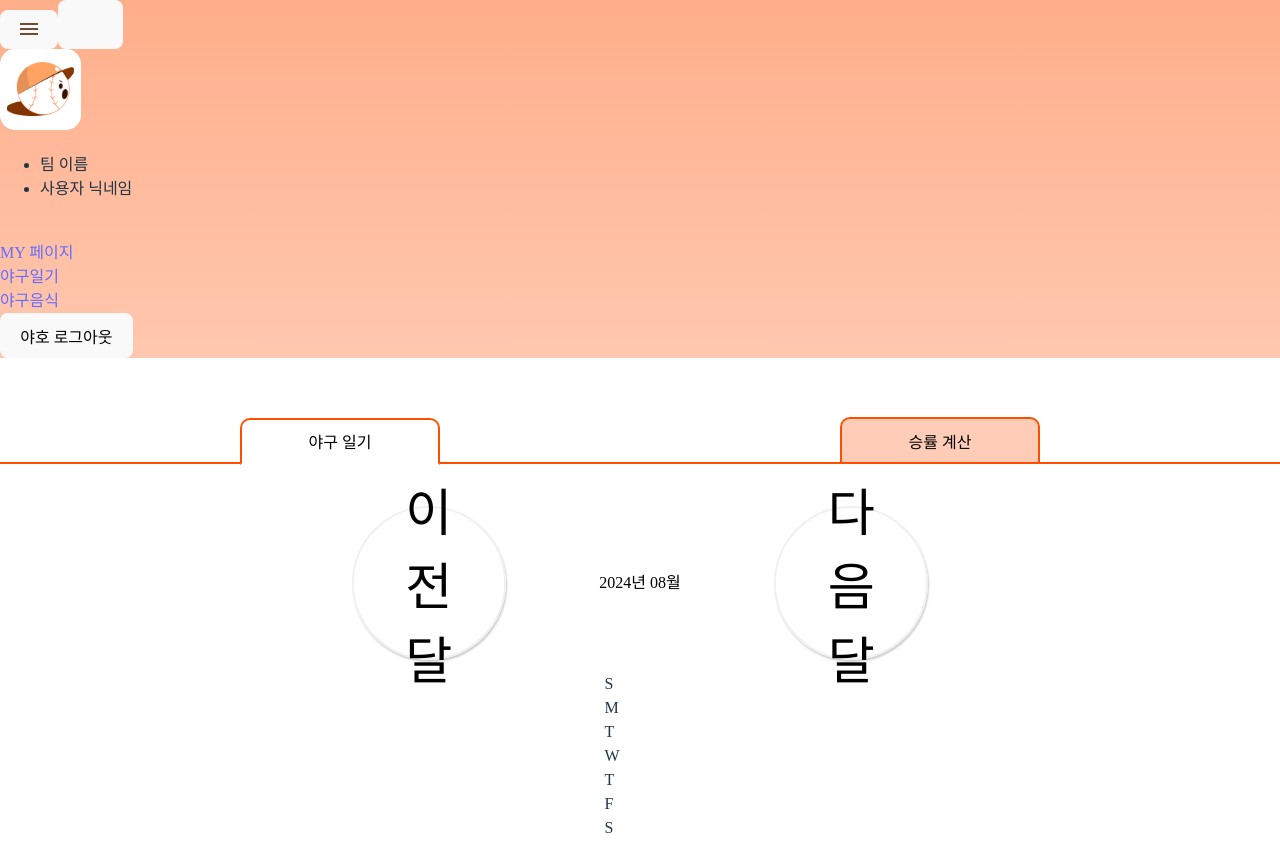
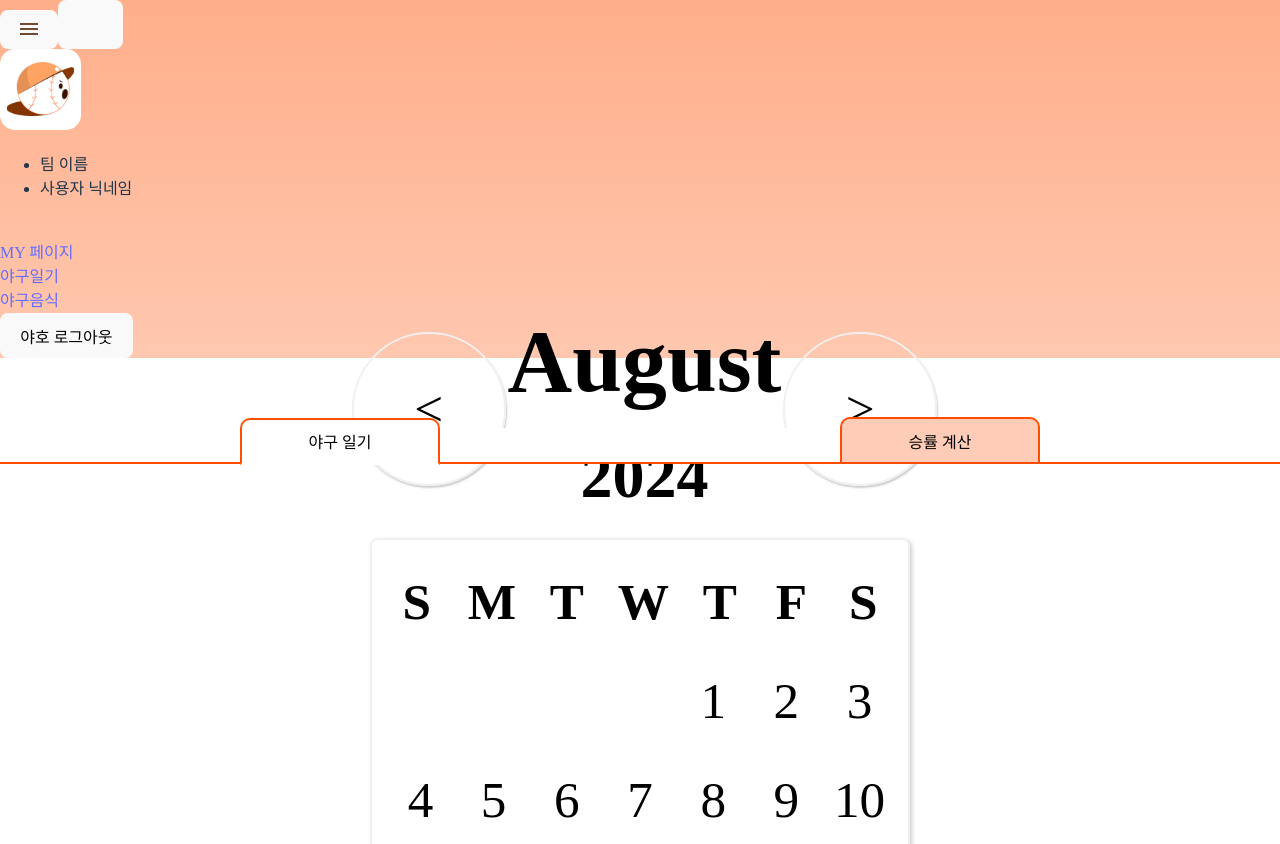
Before and after one commit to YahoProject/Yaho_FrontEnd, a React (Vite) app: page /calendar in a window 1280 px wide. Built offline with nearby package versions, Linux system fonts and the light colour scheme; no server answers; the HTML template or start-up script is replaced by a standard one; a web font is replaced by a local one.

Commit message:
Update CustomCalendar.jsx

```diff
--- a/src/components/CustomCalendar.jsx
+++ b/src/components/CustomCalendar.jsx
@@ -1,113 +1,105 @@
 import React, { useState } from 'react';
 import { format, addMonths, subMonths, startOfMonth, endOfMonth, isSameDay, addDays } from 'date-fns';
+import { useNavigate } from 'react-router-dom';
 import '../styles/CustomCalendar.css';
 import '../styles/StickerScreen.css';
 import StickerScreen from './StickerScreen';
 
-const CustomCalendar = ({ memberId }) => {
+const CustomCalendar = () => {
   const [currentDate, setCurrentDate] = useState(new Date());
   const [selectedDate, setSelectedDate] = useState(null);
   const [showStickerScreen, setShowStickerScreen] = useState(false);
+  const navigate = useNavigate();
 
   const handlePreviousMonth = () => {
     setCurrentDate(subMonths(currentDate, 1));
   };
-
   const handleNextMonth = () => {
     setCurrentDate(addMonths(currentDate, 1));
   };
-
-  const fetchDiary = async (memberId, date) => {
-    const url = `https://dev.yahho.shop/diarys/${memberId}/get?date=${date}`;
-
-    try {
-      const response = await fetch(url, {
-        headers: {
-          'accept': '*/*',
-        },
-      });
-
-      const data = await response.json();
-
-      if (response.ok) {
-        console.log(data.result);
-      } else {
-        console.error(data.message);
-      }
-    } catch (error) {
-      console.error('API 호출 중 오류 발생:', error);
-    }
-  };
-
-  const handleDateSelect = (date) => {
-    const formattedDate = format(date, 'yyyy-MM-dd');
-    setSelectedDate(date);
-
-    // 선택한 날짜가 오늘 이전이면 API 호출
-    if (date <= new Date()) {
-      fetchDiary(memberId, formattedDate);
-    } else {
-      setShowStickerScreen(true); // 오늘 이후 날짜 클릭 시 스티커 화면 표시
-    }
-  };
-
   const daysOfWeek = ['S', 'M', 'T', 'W', 'T', 'F', 'S'];
   const start = startOfMonth(currentDate);
   const end = endOfMonth(currentDate);
   const today = new Date();
-
   const generateCalendar = () => {
     const days = [];
     let day = start;
-
+    // 달의 첫 주에서 시작 전에 빈 칸 생성
     for (let i = 0; i < start.getDay(); i++) {
       days.push(<div className="calendar-day empty" key={`empty-${i}`} />);
     }
 
+    // 현재 달의 날짜 생성
     while (day <= end) {
       const isTodayDate = isSameDay(day, today);
-      const isFutureDate = day > today;
+      const isFutureDate = day > today; // 미래 날짜 확인
       const isBeforeToday = isTodayDate || day < today;
 
       days.push(
         <div
         className={`calendar-day ${isTodayDate ? 'today' : ''}`}
           key={day.toString()}
-          onClick={() => handleDateSelect(day)}
+          onClick={() => {
+            setSelectedDate(day);
+            if (isTodayDate) {
+              // 오늘 날짜 클릭하면 스티커 화면으로
+              setShowStickerScreen(true);
+            } else if (isBeforeToday) {
+              // 오늘 이전 날짜 클릭하면 diaryentry 화면으로
+              navigate(`/diaryentry?date=${format(day, 'yyyy-MM-dd')}`);
+            } else {
+              // 미래 날짜 클릭해도 스티커 화면 표시
+              setShowStickerScreen(true);
+            }
+          }}
         >
           {day.getDate()}
         </div>
       );
-
       day = addDays(day, 1);
     }
 
     return days;
   };
-
   return (
+    <div className="custom-calendar-wrapper">
       <div className="custom-calendar">
         <div className="calendar-header">
-        <button onClick={handlePreviousMonth}>이전 달</button>
-        <span>{format(currentDate, 'yyyy년 MM월')}</span>
-        <button onClick={handleNextMonth}>다음 달</button>
+          <button onClick={handlePreviousMonth} aria-label="Previous month">&lt;</button>
+          <div className="calendar-title-container">
+            <div className="calendar-title">
+              <div className="calendar-title__month">
+                {format(currentDate, 'MMMM')}
               </div>
-      <div className="calendar-grid">
-        {daysOfWeek.map((day) => (
-          <div key={day} className="calendar-day-header">
+              <div className="calendar-title__year">
+                {format(currentDate, 'yyyy')}
+              </div>
+            </div>
+          </div>
+          <button onClick={handleNextMonth} aria-label="Next month">&gt;</button>
+        </div>
+        <div className="calendar-border">
+          <div className="calendar-weekdays">
+            {daysOfWeek.map((day, index) => (
+              <div className="calendar-weekday" key={index}>
                 {day}
               </div>
             ))}
+          </div>
+          <div className="calendar-days">
             {generateCalendar()}
           </div>
+          </div>
+      </div>
       {showStickerScreen && (
-        <StickerScreen
-          selectedDate={selectedDate}
-          onClose={() => setShowStickerScreen(false)}
-        />
+        <>
+          <div className="overlay" />
+          <div className="sticker-screen-container">
+            <StickerScreen />
+          </div>
+        </>
       )}
     </div>
   );
 };
-
 export default CustomCalendar;
```
Lines whose indentation alone changed are shown as unchanged.
